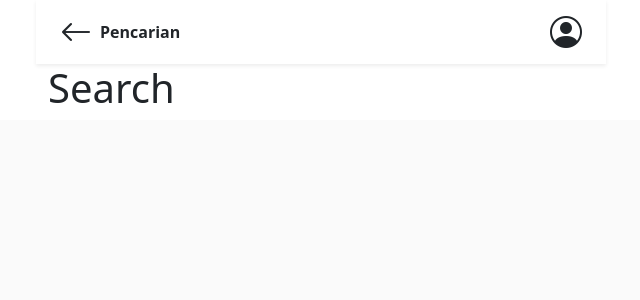
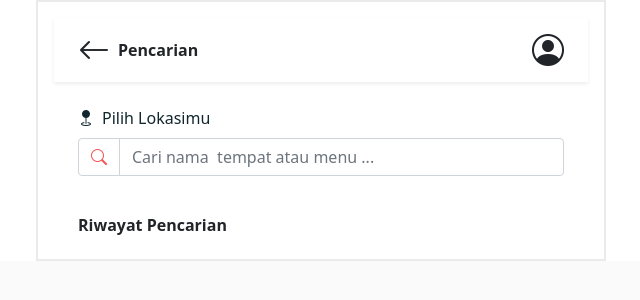
Before and after one commit to achimonchi/nongky-map, a Next.js app: page /home/search in a window 1280 px wide. Shown: the top 300 px of the page, without its empty margins (319-959 px from the left). Built offline with nearby package versions, Linux system fonts and the light colour scheme.

Commit message:
update geolocation and search

```diff
--- a/actions/map.js
+++ b/actions/map.js
@@ -1,6 +1,6 @@
 import agent from "./../utils/agent";
 
-export const getCurrentLocation=(coords) => {
+export const getCurrentLocation=(coords, permission) => {
     return new Promise(async(resolve)=>{
         try{
             const latLon = {
@@ -8,7 +8,7 @@ export const getCurrentLocation=(coords) => {
                 lon : coords.longitude,
             }
             const stringCoords = JSON.stringify(latLon);
-            if(localStorage.getItem("coords") == stringCoords){
+            if(localStorage.getItem("coords") == stringCoords && localStorage.getItem("city")){
                 console.log("SAMA ...");
                 const jsonCoords = JSON.parse(localStorage.getItem("coords"));
                 const jsonCity = localStorage.getItem("city");
--- a/components/Layout.jsx
+++ b/components/Layout.jsx
@@ -14,10 +14,12 @@ export default function Layout({children}){
                 <link href="https://cdn.jsdelivr.net/npm/bootstrap@5.0.0-beta3/dist/css/bootstrap.min.css" rel="stylesheet"/>
                 <link rel="stylesheet" href="https://cdn.jsdelivr.net/npm/bootstrap-icons@1.4.1/font/bootstrap-icons.css" />
             </Head>
-            <div className="container">
+            <div className="container" id="layout">
                 <div className="row justify-content-center">
-                    <div className="col-md-8 col-lg-6 col-sm-10 col-12">
-                        {children}
+                    <div className="col-md-8 col-lg-6 col-sm-10 col-12" id="layoutRoot">
+                        <div id="layoutChildren">
+                            {children}
+                        </div>
                     </div>
                 </div>
             </div>
--- a/pages/home/search.jsx
+++ b/pages/home/search.jsx
@@ -1,9 +1,55 @@
-
+import {useState, useEffect} from "react"
 import NavPage from './../../components/NavPage'
 
 export default function Search(){
     return <>
         <NavPage url="/home"/>
-        <h1>Search</h1>
+        <InputSearch/>
     </>
 }
+
+const InputSearch=()=>{
+    const [city, setCity] = useState("");
+
+    useEffect(()=>{
+        const localCity = localStorage.getItem("city");
+        setCity(localCity)
+        console.log({localCity})
+    },[])
+
+    return(
+        <div className="row">
+            <div className="col-md-12 p-0">
+                <div className="row">
+                    <div className="col-md-12">
+                        <div className="inputSearch px-4 py-4">
+                            <div className="color-dark mb-2">
+                                <i className="bi bi-geo-fill me-2"></i>
+                                <span>{
+                                    city
+                                        ? <>
+                                            <spanc className="fw-bold">{city}</spanc> | <span> Set ulang lokasi ?</span>
+                                        </>
+                                        : "Pilih Lokasimu"
+                                }</span>
+                            </div>
+                            <div className="input-group mb-3">
+                                <span className="input-group-text bg-white border-1" id="basic-addon1">
+                                    <i className="bi bi-search color-primary"></i>
+                                </span>
+                                <input type="text" className="form-control" placeholder="Cari nama  tempat atau menu ..." aria-label="Username" aria-describedby="basic-addon1"/>
+                            </div>
+                        </div>
+                    </div>
+                </div>
+                <div className="row">
+                    <div className="col-md-12">
+                        <div className="riwayat px-4">
+                            <h1 className="font-xs fw-bold">Riwayat Pencarian</h1>
+                        </div>
+                    </div>
+                </div>
+            </div>
+        </div>
+    )
+}
--- a/styles/globals.css
+++ b/styles/globals.css
@@ -66,4 +66,14 @@ a {
   .highlight .card .image {
     min-height: 20vw !important;
   }
+
+  #layoutRoot{
+    background:white;
+    /* box-shadow:0px 10px 20px -10px rgba(0,0,0,.5) */
+    border:2px solid #eaeaea;
+  }
+
+  #layoutRoot #layoutChildren{
+    padding : 1rem;
+  }
 }
```
Also changed, not shown: pages/home/index.jsx (+36 -21 lines).
